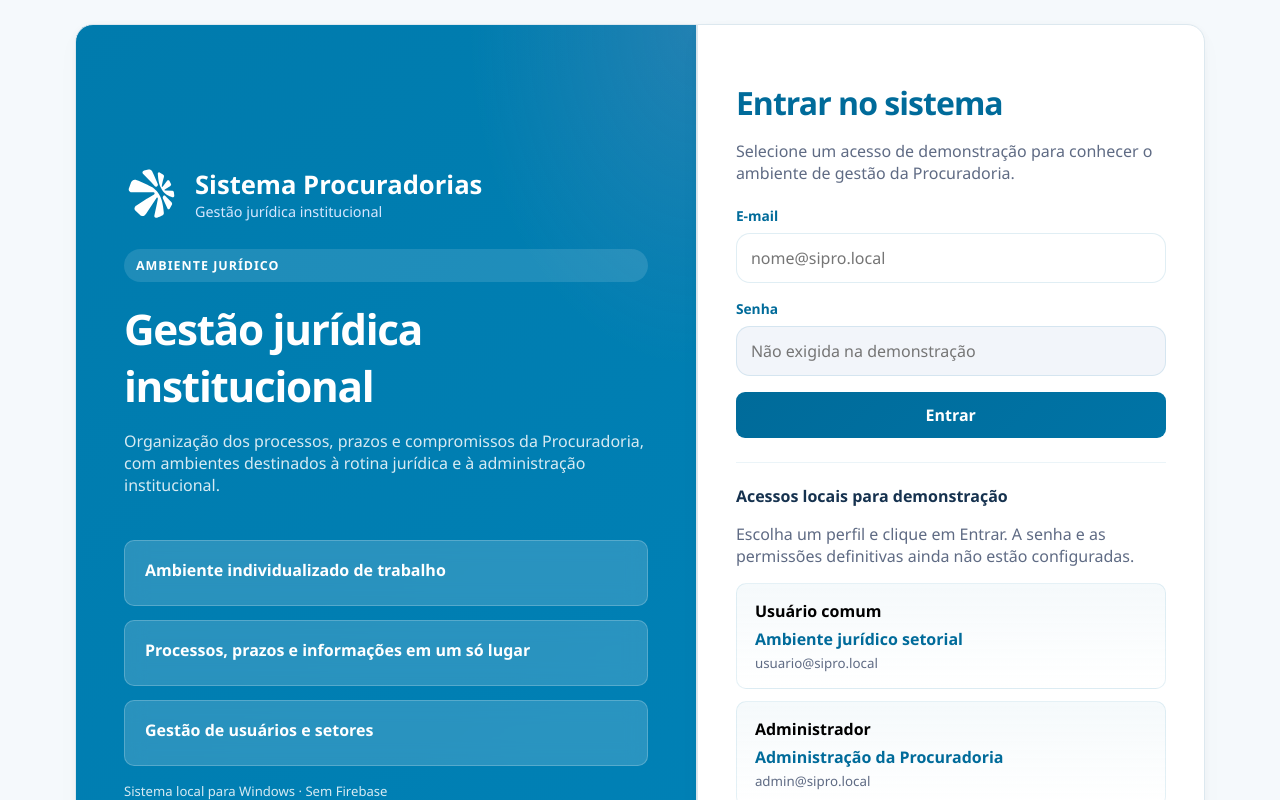
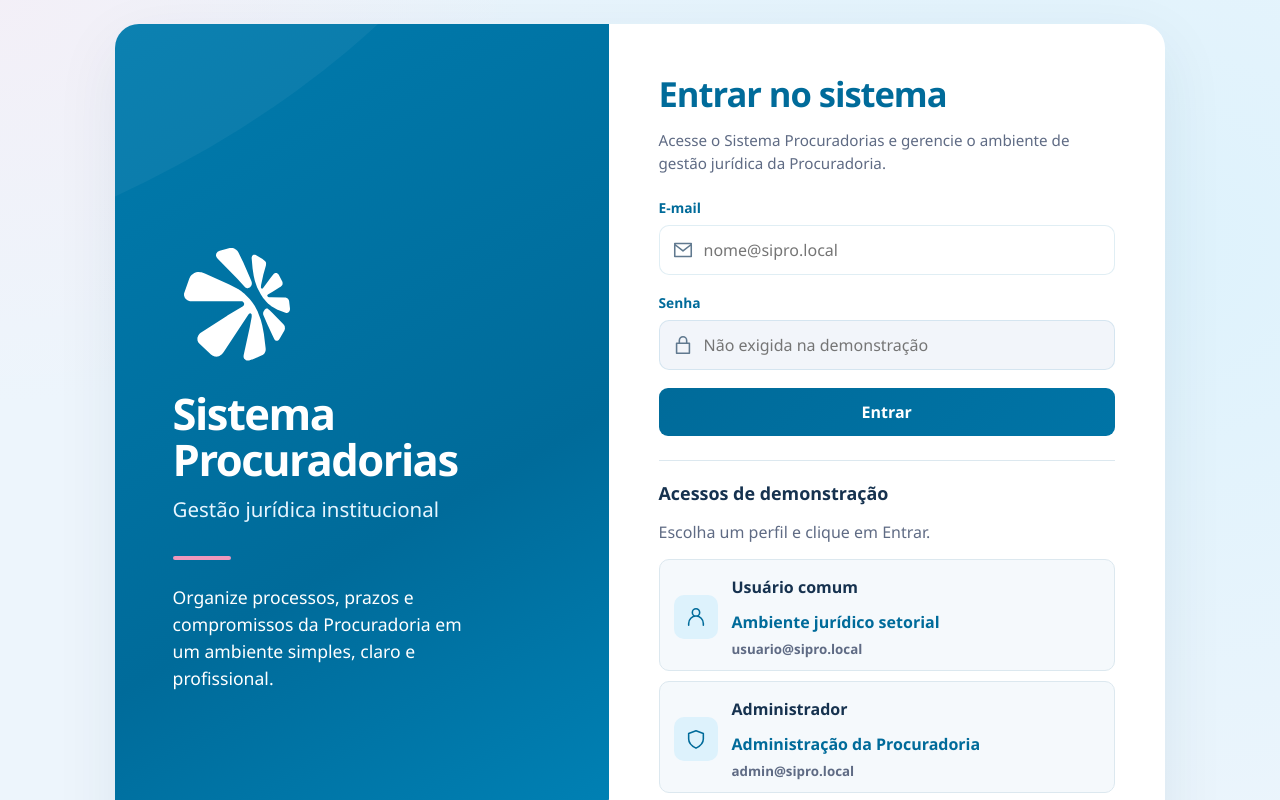
Before and after one commit to aqnoeu/sispro, a React (Vite) app: page /#/login in a window 1280 px wide. Shown: the top 800 px of the page. Built offline with nearby package versions, Linux system fonts and the light colour scheme.

Commit message:
1.0.5 — oficializa e implementa tela de login aprovada

```diff
--- a/package.json
+++ b/package.json
@@ -1,7 +1,7 @@
 {
   "name": "sipro",
   "private": true,
-  "version": "1.0.4",
+  "version": "1.0.5",
   "type": "module",
   "scripts": {
     "dev": "vite",
--- a/src/pages/LoginPage.jsx
+++ b/src/pages/LoginPage.jsx
@@ -8,6 +8,9 @@ const demoProfiles = [
   { mode: 'user', name: 'Usuário comum', workspace: 'Ambiente jurídico setorial', email: 'usuario@sipro.local' },
   { mode: 'admin', name: 'Administrador', workspace: 'Administração da Procuradoria', email: 'admin@sipro.local' },
 ]
+
+const iconPaths = { email:'M3 5h18v14H3z M3 6l9 7 9-7', lock:'M5 10h14v11H5z M8 10V7a4 4 0 0 1 8 0v3', user:'M12 11a4 4 0 1 0 0-8 4 4 0 0 0 0 8 M4 21v-2a8 8 0 0 1 16 0v2', admin:'M12 3l8 3v6c0 5-4 8-8 10-4-2-8-5-8-10V6z' }
+function LoginIcon({ name }) { return <svg aria-hidden="true" width="22" height="22" viewBox="0 0 24 24" fill="none" stroke="currentColor" strokeWidth="1.7" strokeLinecap="round" strokeLinejoin="round"><path d={iconPaths[name]}/></svg> }
 
 export function LoginPage() {
   const { currentUser, enter } = useAuth()
@@ -31,46 +34,39 @@ export function LoginPage() {
     <main className="auth-page">
       <div className="auth-layout sipro-auth-layout">
         <section className="auth-hero">
-          <div className="sipro-auth-brand">
-            <img src={logo} alt="" />
-            <div><strong>Sistema Procuradorias</strong><span>Gestão jurídica institucional</span></div>
+          <div className="login-brand-content">
+            <img className="login-brand-symbol" src={logo} alt="" />
+            <h1>Sistema<br />Procuradorias</h1>
+            <p className="login-brand-subtitle">Gestão jurídica institucional</p>
+            <span className="login-brand-accent" aria-hidden="true" />
+            <p className="login-brand-description">Organize processos, prazos e compromissos da Procuradoria em um ambiente simples, claro e profissional.</p>
           </div>
-          <span className="auth-hero__eyebrow">Ambiente jurídico</span>
-          <h1>Gestão jurídica institucional</h1>
-          <p>Organização dos processos, prazos e compromissos da Procuradoria, com ambientes destinados à rotina jurídica e à administração institucional.</p>
-          <div className="auth-hero__highlights">
-            <article><strong>Ambiente individualizado de trabalho</strong></article>
-            <article><strong>Processos, prazos e informações em um só lugar</strong></article>
-            <article><strong>Gestão de usuários e setores</strong></article>
-          </div>
-          <p className="sipro-auth-footnote">{isPreview ? 'Prévia online · Dados fictícios' : 'Sistema local para Windows · Sem Firebase'}</p>
+          <p className="sipro-auth-footnote">{isPreview ? 'Prévia online · Dados fictícios' : 'Aplicativo Windows · Armazenamento local'}</p>
         </section>
         <section className="auth-card" aria-labelledby="login-title">
           <div className="auth-card__header">
             <h2 id="login-title">Entrar no sistema</h2>
-            <p>Selecione um acesso de demonstração para conhecer o ambiente de gestão da Procuradoria.</p>
+            <p>Acesse o Sistema Procuradorias e gerencie o ambiente de gestão jurídica da Procuradoria.</p>
           </div>
           <form className="auth-form" onSubmit={handleSubmit}>
             <label className="form-field">
               <span>E-mail</span>
-              <input type="email" placeholder="nome@sipro.local" autoComplete="off" value={email} required onChange={event => { setEmail(event.target.value); setError('') }} />
+              <div className="login-input-wrap"><LoginIcon name="email"/><input type="email" placeholder="nome@sipro.local" autoComplete="off" value={email} required onChange={event => { setEmail(event.target.value); setError('') }} /></div>
             </label>
             <label className="form-field">
               <span>Senha</span>
-              <input type="password" placeholder="Não exigida na demonstração" disabled aria-describedby="demo-note" />
+              <div className="login-input-wrap"><LoginIcon name="lock"/><input type="password" placeholder="Não exigida na demonstração" disabled aria-describedby="demo-note" /></div>
             </label>
             <button type="submit" className="primary-button auth-form__submit">Entrar</button>
             {error && <div className="form-feedback form-feedback--error" role="alert">{error}</div>}
           </form>
           <div className="auth-demo">
-            <strong>Acessos locais para demonstração</strong>
-            <p id="demo-note">Escolha um perfil e clique em Entrar. A senha e as permissões definitivas ainda não estão configuradas.</p>
+            <strong>Acessos de demonstração</strong>
+            <p id="demo-note">Escolha um perfil e clique em Entrar.</p>
             <div className="auth-demo__list">
               {demoProfiles.map(profile => (
                 <button key={profile.mode} type="button" className={'auth-demo__user' + (email === profile.email ? ' sipro-demo-selected' : '')} aria-pressed={email === profile.email} onClick={() => { setEmail(profile.email); setError('') }}>
-                  <strong>{profile.name}</strong>
-                  <span>{profile.workspace}</span>
-                  <small>{profile.email}</small>
+                  <span className="login-profile-icon"><LoginIcon name={profile.mode === 'admin' ? 'admin' : 'user'}/></span><span className="login-profile-text"><strong>{profile.name}</strong><span>{profile.workspace}</span><small>{profile.email}</small></span>
                 </button>
               ))}
             </div>
--- a/src/styles/experience.css
+++ b/src/styles/experience.css
@@ -89,3 +89,46 @@ button:disabled { cursor:not-allowed; }
 @media (prefers-reduced-motion:reduce) {
  *,*::before,*::after { animation-duration:.01ms!important; transition-duration:.01ms!important; scroll-behavior:auto!important; }
 }
+
+/* Login oficial aprovado em 27/11/2026. */
+.auth-page { background: radial-gradient(ellipse at 0% 0%, #fce7f066, transparent 29%), radial-gradient(ellipse at 85% 25%,#ddf2fc,transparent 65%), #edf5fc; padding:24px 0; }
+.auth-layout.sipro-auth-layout { width:min(1050px,calc(100% - 48px)); grid-template-columns:minmax(0,.94fr) minmax(0,1.06fr); padding:0; border-radius:24px; overflow:hidden; box-shadow:0 20px 65px #16324f13; animation:login-in 340ms ease-out both; }
+.sipro-auth-layout .auth-hero { position:relative; isolation:isolate; overflow:hidden; border:0; border-radius:0; box-shadow:none; display:flex; flex-direction:column; justify-content:space-between; gap:32px; padding:clamp(28px,4.5vw,64px); background:linear-gradient(150deg,#007bad 0%,#006b9a 55%,#0089be 100%); }
+.sipro-auth-layout .auth-hero::before { content:''; position:absolute; z-index:-1; width:150%;height:48%;left:-45%;top:-35%;border-radius:0 0 100% 0;background:#ffffff0c;transform:rotate(-18deg);pointer-events:none; }
+.sipro-auth-layout .auth-hero::after { content:''; position:absolute;z-index:-1; width:150%;height:38%;right:-65%;bottom:-22%;border-radius:100% 0 0 0;background:linear-gradient(130deg,#0098d6 15%,#ef98bc 95%); opacity:.65;pointer-events:none;transform:rotate(-22deg); }
+.login-brand-content { margin:auto 0; }
+.login-brand-symbol { width:clamp(86px,10vw,138px); height:auto; aspect-ratio:1; object-fit:contain; filter:brightness(0) invert(1); display:block; margin-bottom:22px; }
+.sipro-auth-layout .auth-hero h1 { color:#fff; font-size:clamp(2rem,3.4vw,3.15rem); font-weight:750; line-height:1.07; letter-spacing:-.035em; margin:0; }
+.sipro-auth-layout .login-brand-subtitle { margin:12px 0 0; font-size:clamp(1rem,1.6vw,1.35rem); color:#e6f5ff; line-height:1.4; }
+.login-brand-accent { display:block; width:58px; height:4px; border-radius:4px; background:#ef98bc; margin:32px 0 24px; }
+.sipro-auth-layout .login-brand-description { max-width:30ch; font-size:1.1rem; line-height:1.55; color:#fff; margin:0; }
+.sipro-auth-layout .sipro-auth-footnote { margin:0; color:#e6f5ff; font-size:.8rem; }
+.sipro-auth-layout .auth-card { border:0; border-radius:0; box-shadow:none; padding:clamp(28px,4vw,50px); background:#fff; }
+.sipro-auth-layout .auth-card h2 { margin:0; font-size:clamp(1.7rem,2.7vw,2.4rem); line-height:1.15; }
+.sipro-auth-layout .auth-card__header p { font-size:.95rem; line-height:1.55; }
+.sipro-auth-layout .auth-form { gap:18px; }
+.login-input-wrap { position:relative; display:flex; align-items:center; color:#60798f; }
+.login-input-wrap svg { position:absolute; left:13px; pointer-events:none; }
+.sipro-auth-layout .login-input-wrap input { width:100%; padding-left:44px; min-height:48px; border-radius:10px; }
+.sipro-auth-layout .auth-form__submit { min-height:48px; width:100%; }
+.sipro-auth-layout .auth-demo { border-top:1px solid #dce8ef; padding-top:20px; margin-top:24px; background:transparent; border-radius:0; }
+.sipro-auth-layout .auth-demo > strong { font-size:1.12rem; color:#16324f; }
+.sipro-auth-layout .auth-demo__list { gap:10px; }
+.sipro-auth-layout .auth-demo__user { display:flex; align-items:center; gap:14px; text-align:left; padding:12px 14px; background:#f5f9fc; border:1px solid #dce8ef; }
+.login-profile-icon { display:grid!important; place-items:center; width:44px; height:44px; flex:0 0 44px; border-radius:10px; background:#ddf2fc; color:#006b9a!important; }
+.login-profile-text { display:grid!important; gap:3px; min-width:0; }
+.sipro-auth-layout .login-profile-text strong { color:#16324f; }
+.sipro-auth-layout .login-profile-text small { overflow-wrap:anywhere; }
+.sipro-auth-layout .sipro-demo-selected { border-color:#0074a6; background:#ddf2fc; }
+@keyframes login-in { from { opacity:.65; transform:translateY(6px); } to { opacity:1; transform:none; } }
+@media(max-width:899px) {
+ .auth-page { padding:16px 0; }
+ .auth-layout.sipro-auth-layout { width:min(540px,calc(100% - 24px)); grid-template-columns:minmax(0,1fr); border-radius:18px; }
+ .sipro-auth-layout .auth-hero { padding:28px;gap:24px; }
+ .login-brand-symbol { width:80px; margin-bottom:12px; }
+ .sipro-auth-layout .auth-hero h1 { font-size:2rem; }
+ .login-brand-accent { margin:18px 0 12px; }
+ .sipro-auth-layout .login-brand-description { font-size:.95rem; max-width:38ch; }
+ .sipro-auth-layout .auth-card { padding:26px; }
+}
+@media(prefers-reduced-motion:reduce) { .auth-layout.sipro-auth-layout { animation:none; } }
```
Also changed, not shown: 2 other files (tests, documents, lock files or other folders).
